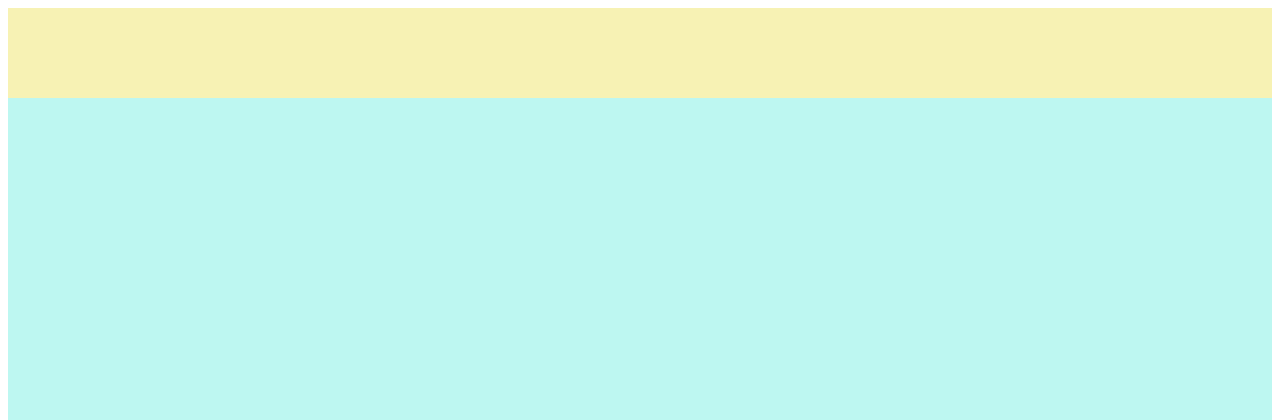
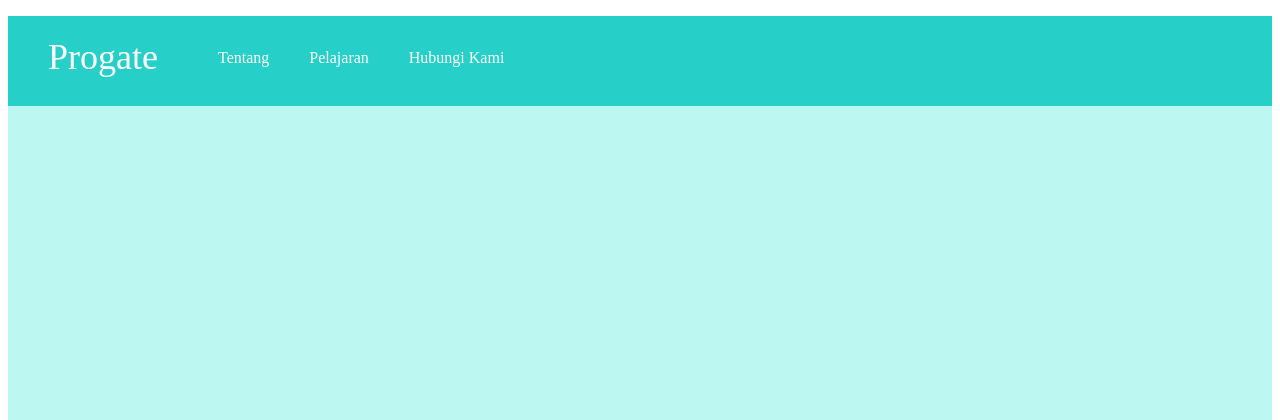
Before and after one commit to abdulwahidm/Bootcamp-Orang-Siber-X-Progate, a PHP site: page / in a window 1280 px wide. Shown: the top 420 px of the page. Run offline with PHP 8.4, Linux system fonts and the light colour scheme.

Commit message:
membuat struktur header

```diff
--- a/HTML-CSS-Study/HTML-CSS-I/index.html
+++ b/HTML-CSS-Study/HTML-CSS-I/index.html
@@ -12,7 +12,16 @@
 <body>
 
     <div class="header">
-
+        <div class="header-logo">
+            Progate
+        </div>
+        <div class="header-list">
+            <ul>
+                <li>Tentang</li>
+                <li>Pelajaran</li>
+                <li>Hubungi Kami</li>
+            </ul>
+        </div>
     </div>
 
 
--- a/HTML-CSS-Study/HTML-CSS-I/stylesheet.css
+++ b/HTML-CSS-Study/HTML-CSS-I/stylesheet.css
@@ -3,8 +3,21 @@ body {
 }
 
 .header {
-    background-color: #f7f2b4;
+    background-color: #26d0c9;
+    color: #fff;
     height: 90px;
+}
+
+.header-logo {
+    float: left;
+    font-size: 36px;
+    padding: 20px 40px;
+}
+
+li {
+    list-style: none;
+    float: left;
+    padding: 33px 20px;
 }
 
 .main {
```
